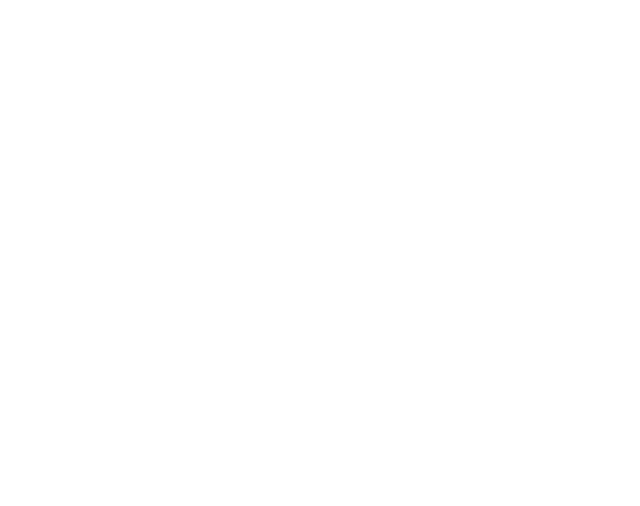
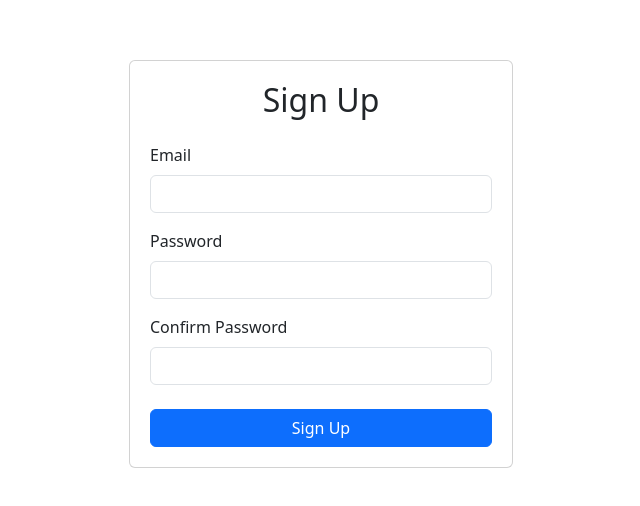
Before and after one commit to dhr7va/expense-tracker, a React (Create React App) app: page / in a window 1280 px wide. Shown: the part 136-642 px from the top of the page, without its empty margins (319-959 px from the left). Built offline with nearby package versions, Linux system fonts and the light colour scheme.

Commit message:
Signup page using firebase as backend

```diff
--- a/package.json
+++ b/package.json
@@ -5,6 +5,7 @@
   "dependencies": {
     "bootstrap": "^5.3.3",
     "cra-template": "1.2.0",
+    "firebase": "^11.3.0",
     "react": "^19.0.0",
     "react-bootstrap": "^2.10.9",
     "react-dom": "^19.0.0",
--- a/src/App.js
+++ b/src/App.js
@@ -1,7 +1,11 @@
+import React from "react";
+import Signup from "./Signup";
 
 function App() {
   return (
-    <></>
+    <>
+      <Signup />
+    </>
   );
 }
 
--- /dev/null
+++ b/src/Signup.js
@@ -0,0 +1,76 @@
+import React, { useState } from "react";
+import { getAuth, createUserWithEmailAndPassword } from "firebase/auth";
+import { Form, Button, Card, Alert } from "react-bootstrap";
+import app from "./firebase";
+
+const Signup = () => {
+    const [email, setEmail] = useState("");
+    const [password, setPassword] = useState("");
+    const [confirmPassword, setConfirmPassword] = useState("");
+    const [error, setError] = useState("");
+    const [success, setSuccess] = useState(false);
+
+    const handleSignup = async (e) => {
+        e.preventDefault();
+        setError("");
+        setSuccess(false);
+
+        if (password !== confirmPassword) {
+            setError("Passwords do not match");
+            return;
+        }
+
+        const auth = getAuth();
+        try {
+            await createUserWithEmailAndPassword(auth, email, password);
+            setSuccess(true);
+            console.log("User has successfully signed up");
+        } catch (err) {
+            setError(err.message);
+        }
+    };
+
+    return (
+        <div className="d-flex justify-content-center align-items-center vh-100">
+            <Card style={{ width: "24rem", padding: "20px" }}>
+                <h2 className="text-center mb-4">Sign Up</h2>
+                {error && <Alert variant="danger">{error}</Alert>}
+                {success && <Alert variant="success">User successfully signed up!</Alert>}
+                <Form onSubmit={handleSignup}>
+                    <Form.Group id="email" className="mb-3">
+                        <Form.Label>Email</Form.Label>
+                        <Form.Control
+                            type="email"
+                            required
+                            value={email}
+                            onChange={(e) => setEmail(e.target.value)}
+                        />
+                    </Form.Group>
+                    <Form.Group id="password" className="mb-3">
+                        <Form.Label>Password</Form.Label>
+                        <Form.Control
+                            type="password"
+                            required
+                            value={password}
+                            onChange={(e) => setPassword(e.target.value)}
+                        />
+                    </Form.Group>
+                    <Form.Group id="confirm-password" className="mb-4">
+                        <Form.Label>Confirm Password</Form.Label>
+                        <Form.Control
+                            type="password"
+                            required
+                            value={confirmPassword}
+                            onChange={(e) => setConfirmPassword(e.target.value)}
+                        />
+                    </Form.Group>
+                    <Button type="submit" className="w-100">
+                        Sign Up
+                    </Button>
+                </Form>
+            </Card>
+        </div>
+    );
+};
+
+export default Signup;
--- /dev/null
+++ b/src/firebase.js
@@ -0,0 +1,20 @@
+// Import the functions you need from the SDKs you need
+import { initializeApp } from "firebase/app";
+// TODO: Add SDKs for Firebase products that you want to use
+// https://firebase.google.com/docs/web/setup#available-libraries
+
+// Your web app's Firebase configuration
+// For Firebase JS SDK v7.20.0 and later, measurementId is optional
+const firebaseConfig = {
+    apiKey: "AIzaSyAkZ5_k7xtuob1y7lly0zFobPUCnKwI-KU",
+    authDomain: "expense-tracker-b35a6.firebaseapp.com",
+    projectId: "expense-tracker-b35a6",
+    storageBucket: "expense-tracker-b35a6.firebasestorage.app",
+    messagingSenderId: "797767823468",
+    appId: "1:797767823468:web:c73cb53883f1b0aed12849",
+    measurementId: "G-GN6N9QKE45"
+};
+
+// Initialize Firebase
+const app = initializeApp(firebaseConfig);
+export default app;
```
Also changed, not shown: 1 other file (tests, documents, lock files or other folders).
